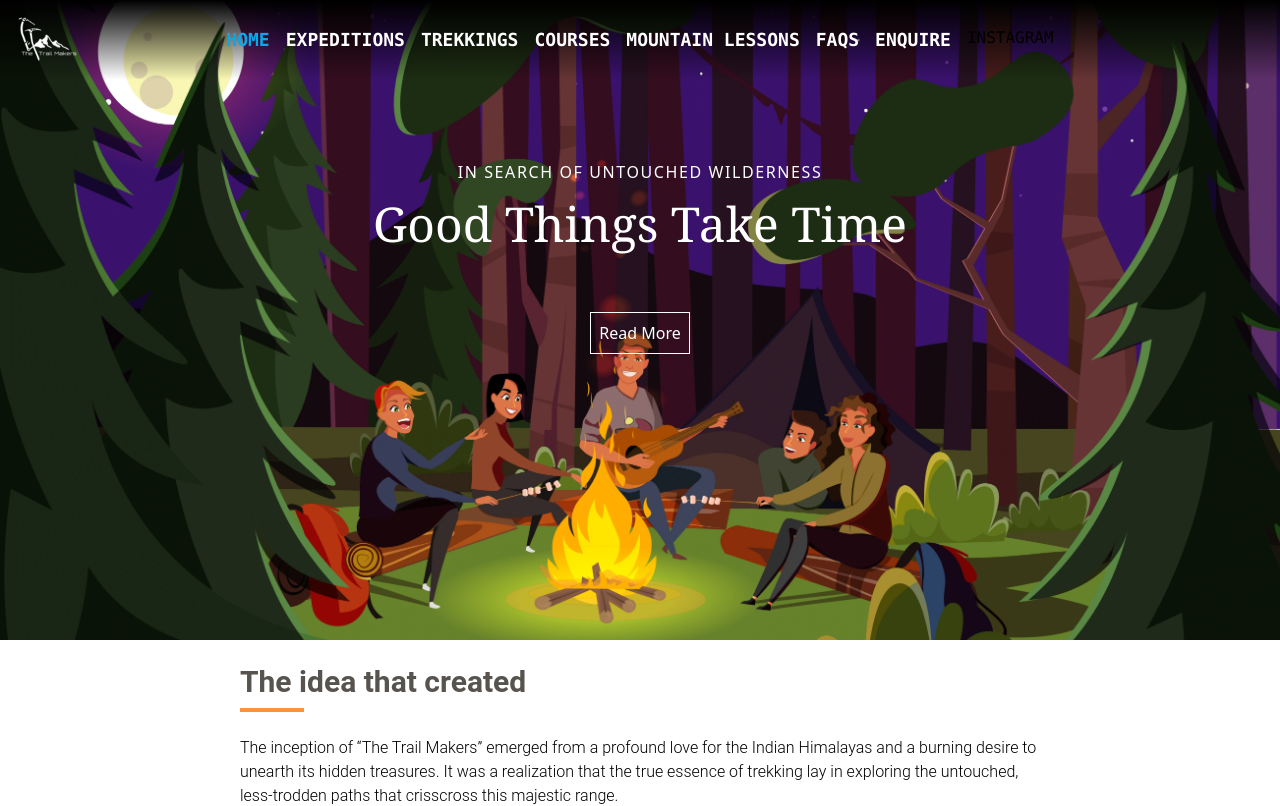
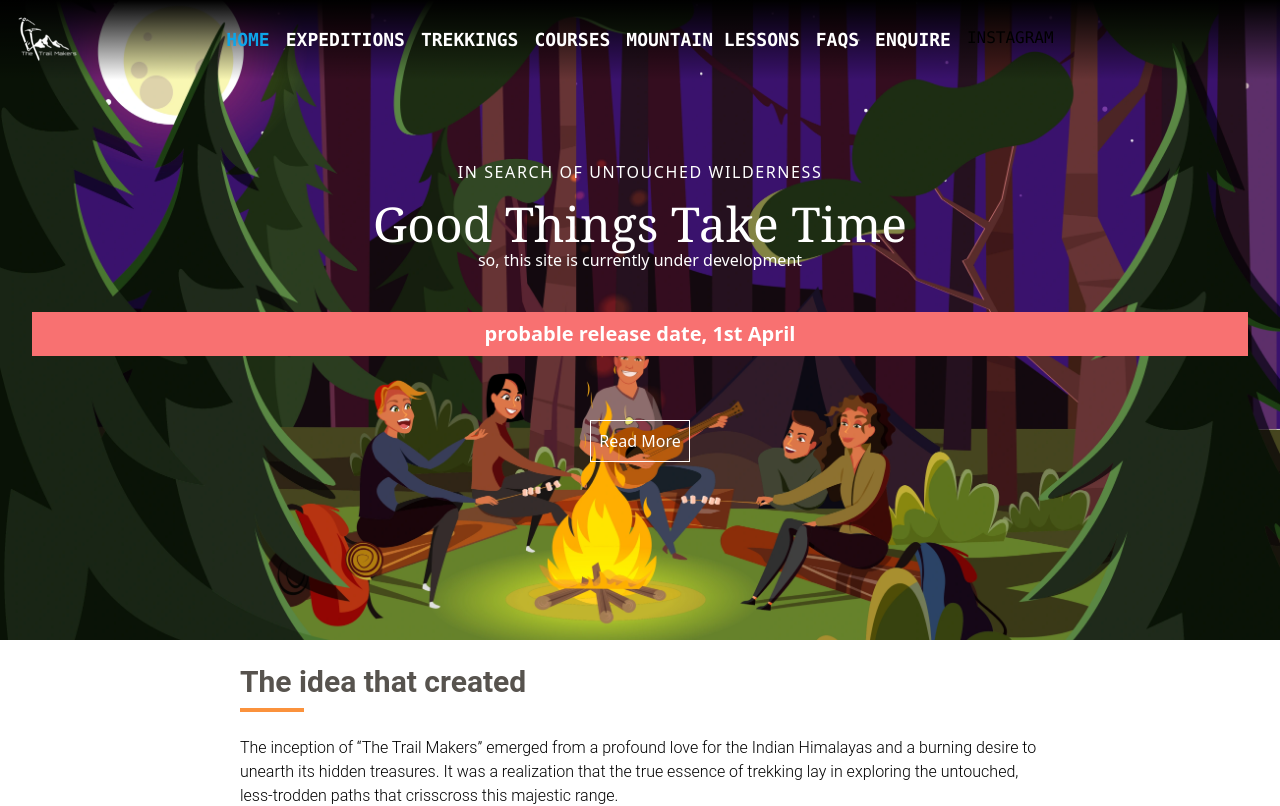
Before and after one commit to Pritam-00/My-App, a React (Create React App) app: page / in a window 1280 px wide. Shown: the top 806 px of the page. Built offline with nearby package versions, Linux system fonts and the light colour scheme.

Commit message:
site under dev announced with release date

```diff
--- a/src/components/HomePage/Hero/HeroBanner.js
+++ b/src/components/HomePage/Hero/HeroBanner.js
@@ -21,6 +21,8 @@ export default function HeroBanner () {
                             text-white
                             font-serif text-center">Good Things Take Time
             </h2>
+            <h2 className="text-white">so, this site is currently under development</h2>
+            <h2 className="text-white bg-red-400 p-2 text-xl font-semibold w-full text-center mt-10">probable release date, 1st April</h2>
             <button className="border-solid border-[1px] mt-16 text-white
                                 border-white p-2">Read More</button>
         </div>
```
